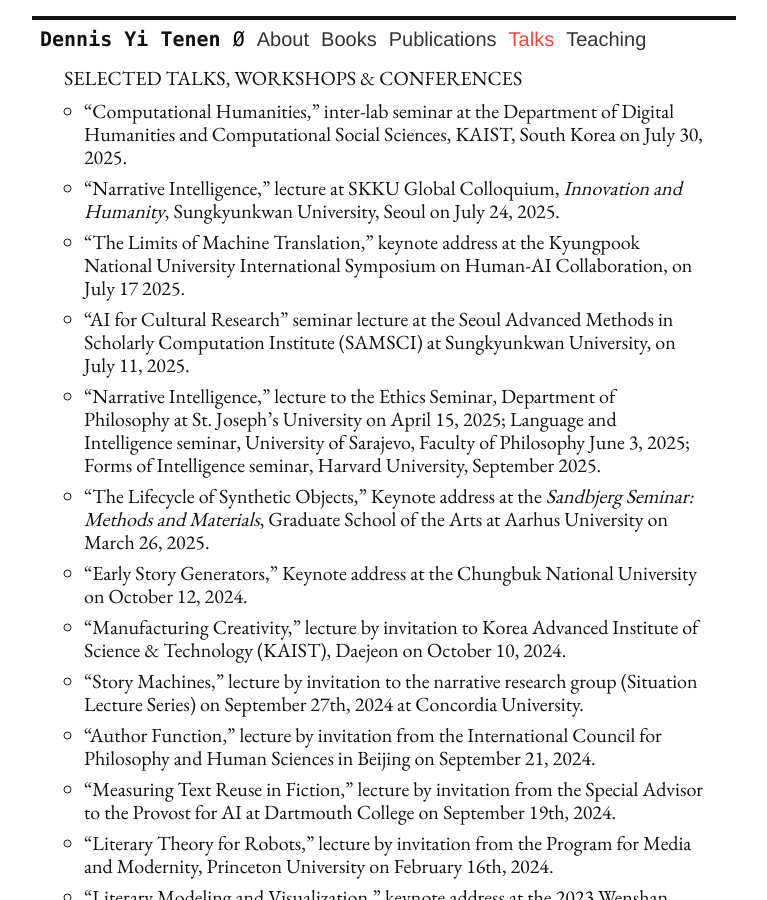
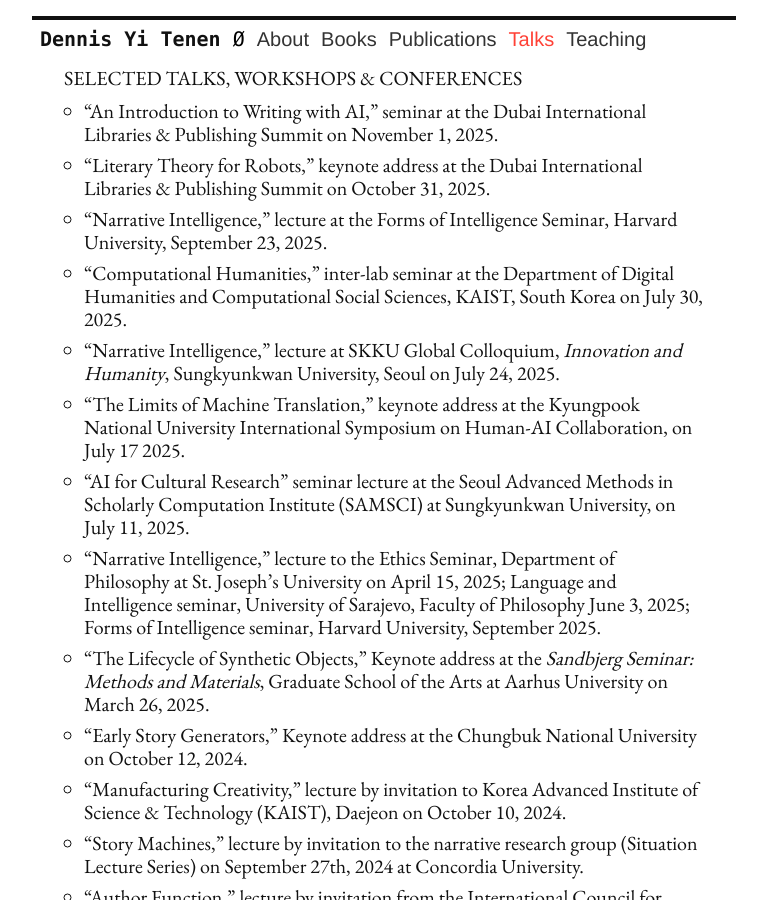
Before and after one commit to denten/denten.github.io, a Jekyll site: the page built from _pages/talks.md, in a window 1280 px wide and 900 px high. Shown: the whole window, without its empty margins (256-1023 px from the left). Built offline with Jekyll 4.4.1, drawn with Linux system fonts in a browser that asks for light colours; nearby versions of some CDN libraries.

Commit message:
update talks

```diff
--- a/_includes/CV/06-talks.md
+++ b/_includes/CV/06-talks.md
@@ -1,5 +1,11 @@
 ## Selected Talks, Workshops & Conferences
 
+- "An Introduction to Writing with AI," seminar at the Dubai International Libraries &
+Publishing Summit on November 1, 2025.
+- "Literary Theory for Robots," keynote address at the Dubai International Libraries &
+Publishing Summit on October 31, 2025.
+- "Narrative Intelligence," lecture at the Forms of Intelligence Seminar, Harvard
+University, September 23, 2025.
 - "Computational Humanities," inter-lab seminar at the Department of Digital Humanities and
 Computational Social Sciences, KAIST, South Korea on July 30, 2025.
 - "Narrative Intelligence," lecture at SKKU Global Colloquium, *Innovation and
```
